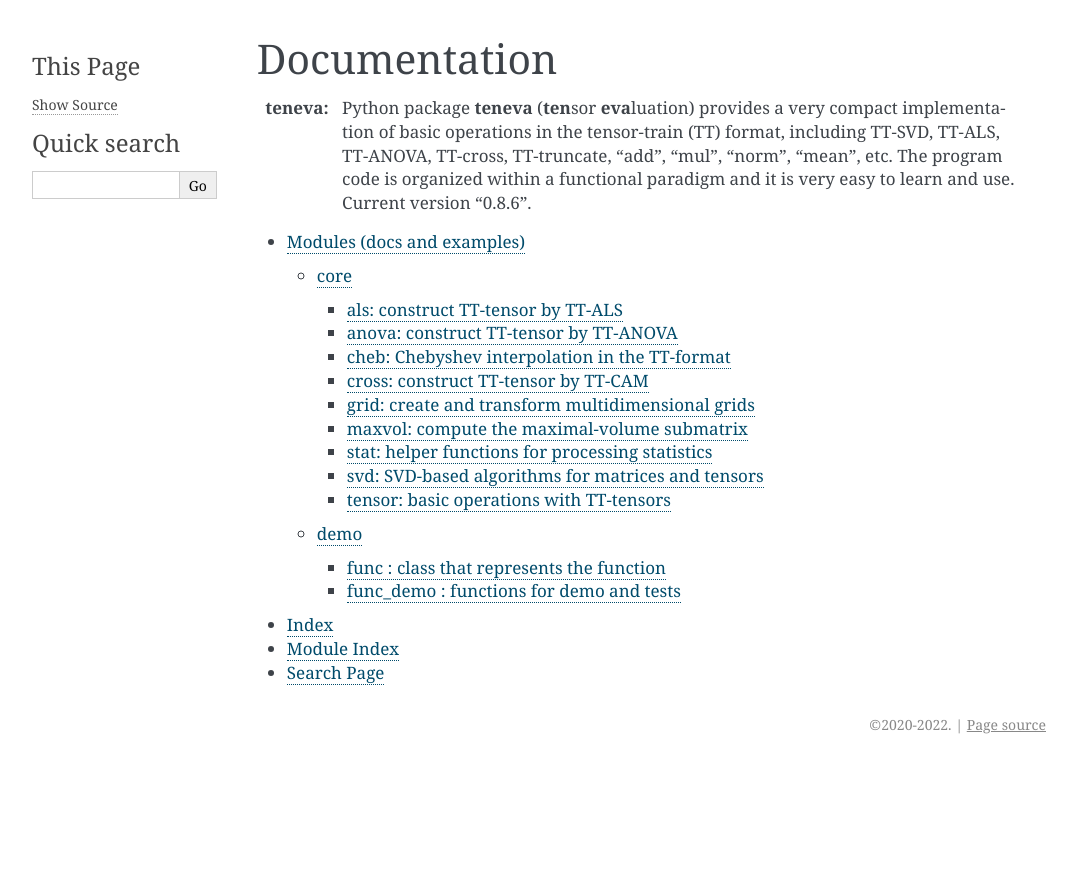
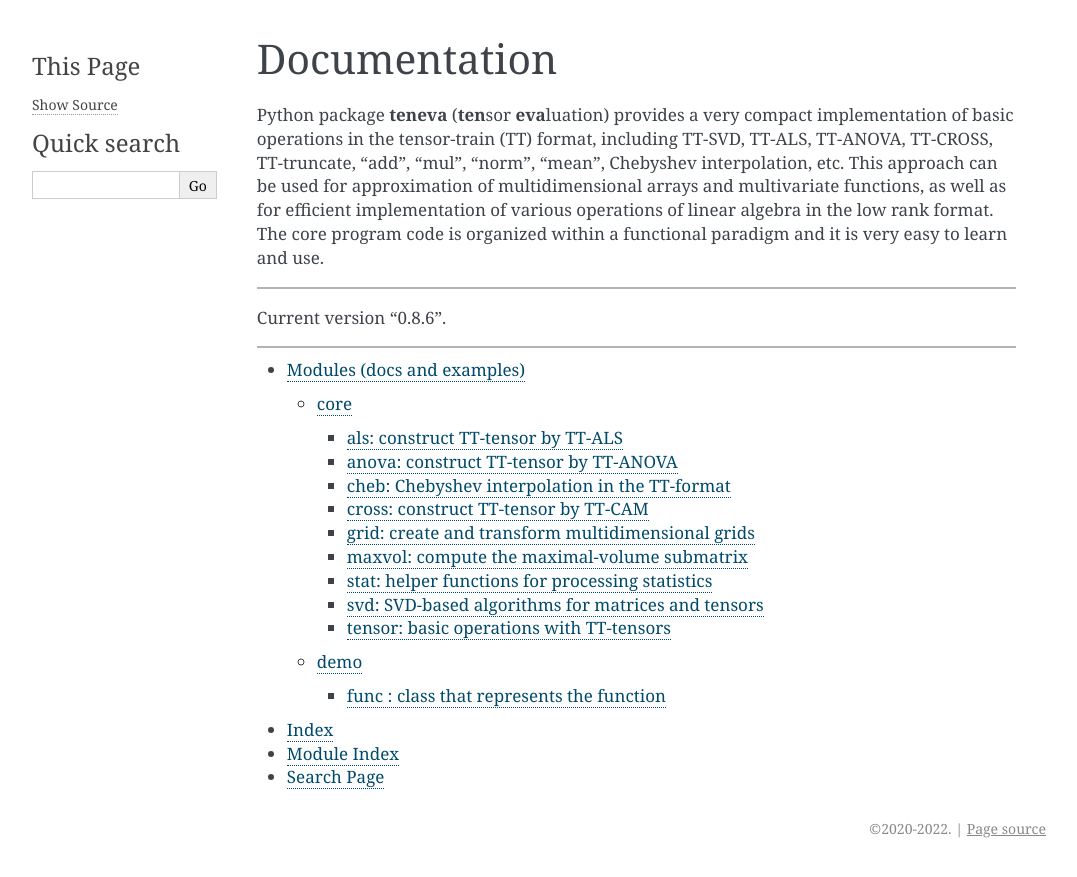
Before and after one commit to AndreiChertkov/teneva, a Sphinx documentation site: the page built from doc/index.rst, in a window 1280 px wide. Shown: the top 877 px of the page, without its empty margins (106-1183 px from the left). Built offline with Sphinx 7.4.7, drawn with Linux system fonts in a browser that asks for light colours; formulas are drawn with MathJax 3; pages that are not in the unit, such as notebooks, are missing from menus.

Commit message:
Update documentation service files

```diff
--- a/doc/conf.py
+++ b/doc/conf.py
@@ -19,7 +19,7 @@ html_theme_options = {
     'show_powered_by': False,
     'show_relbars': False,
     'extra_nav_links': {
-        'Github Repo': 'https://github.com/AndreiChertkov/teneva',
+        'Repository on github': 'https://github.com/AndreiChertkov/teneva',
     },
     'sidebar_collapse': True,
     'fixed_sidebar': False,
@@ -32,7 +32,6 @@ extensions = [
     'sphinx.ext.todo',
     'sphinx.ext.inheritance_diagram',
     'sphinx.ext.viewcode',
-    # 'm2r2'
 ]
 templates_path = [
     '_templates',
--- a/doc/index.rst
+++ b/doc/index.rst
@@ -1,10 +1,13 @@
 Documentation
 =============
 
-:teneva:
-  Python package **teneva** (**ten**\ sor **eva**\ luation) provides a very compact implementation of basic operations in the tensor-train (TT) format, including TT-SVD, TT-ALS, TT-ANOVA, TT-cross, TT-truncate, "add", "mul", "norm", "mean", etc. The program code is organized within a functional paradigm and it is very easy to learn and use.
+Python package **teneva** (**ten**\ sor **eva**\ luation) provides a very compact implementation of basic operations in the tensor-train (TT) format, including TT-SVD, TT-ALS, TT-ANOVA, TT-CROSS, TT-truncate, "add", "mul", "norm", "mean", Chebyshev interpolation, etc. This approach can be used for approximation of multidimensional arrays and multivariate functions, as well as for efficient implementation of various operations of linear algebra in the low rank format. The core program code is organized within a functional paradigm and it is very easy to learn and use.
 
-  Current version "0.8.6".
+-----
+
+Current version "0.8.6".
+
+-----
 
 .. toctree::
   :maxdepth: 4
```
Also changed, not shown: doc/code/func/func_demo.rst (deleted, +0 -46 lines).
